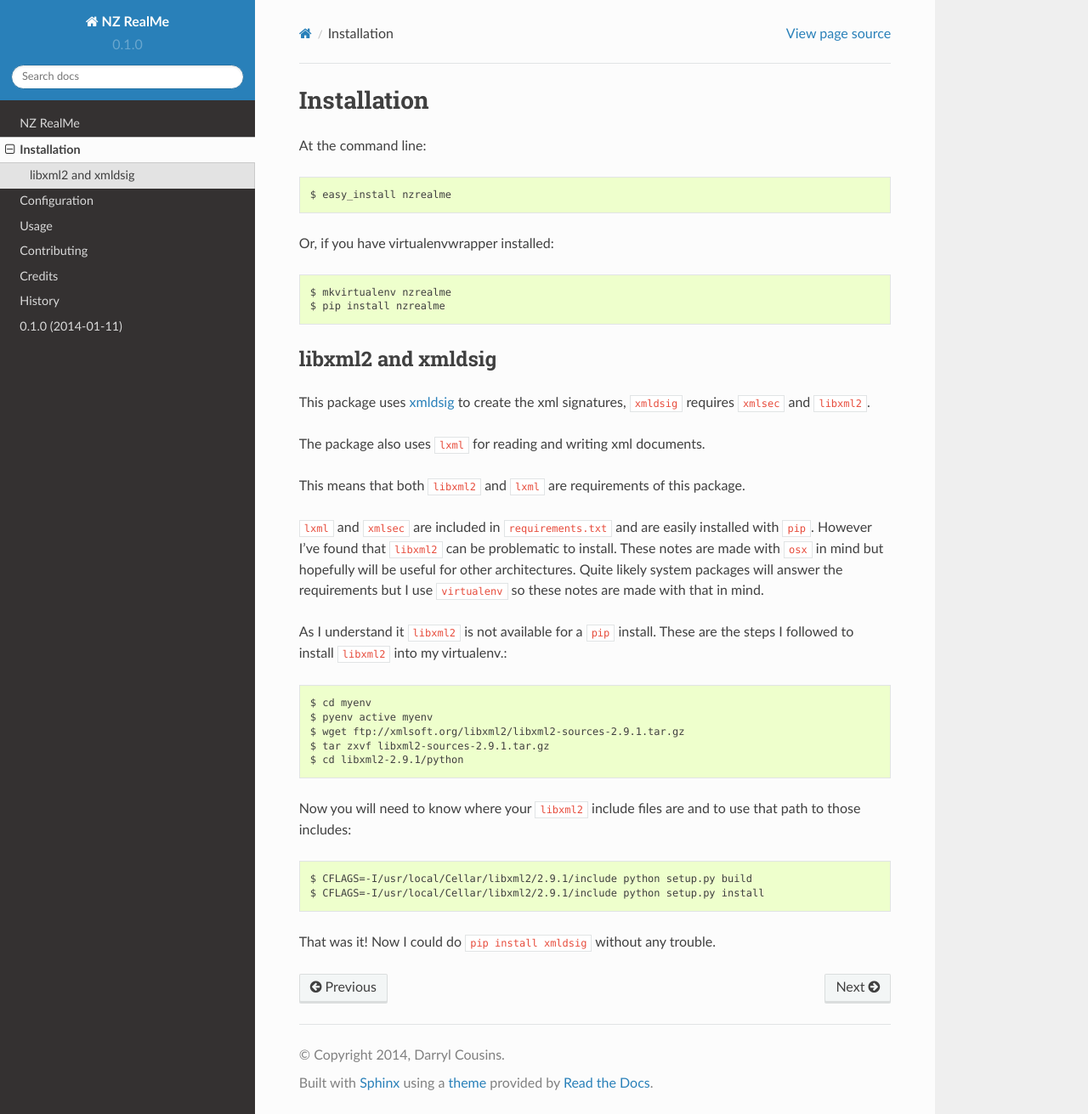
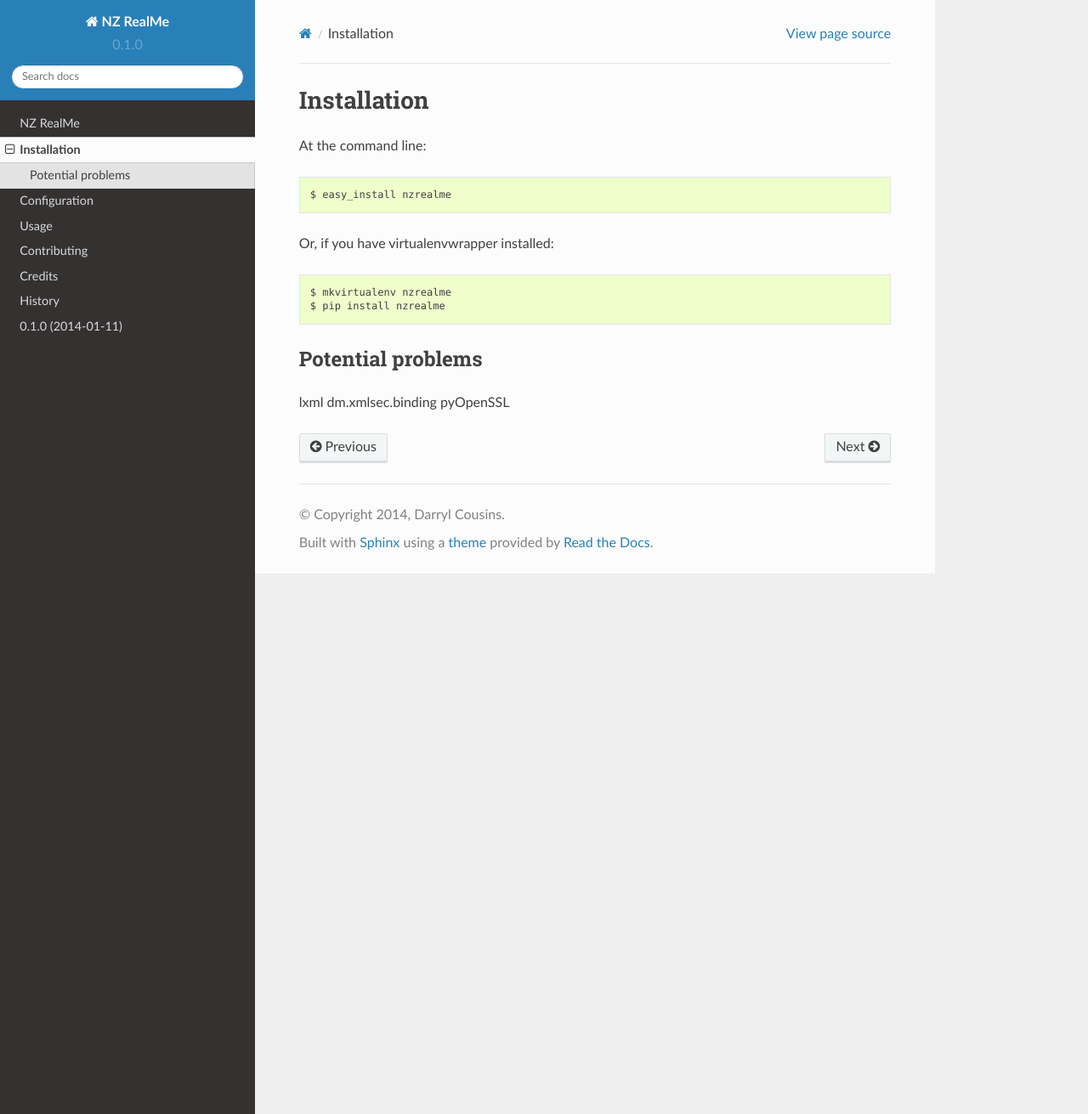
Before and after one commit to darrylcousins/nzrealme, a Sphinx documentation site: the page built from docs/installation.rst, in a window 1280 px wide and 1311 px high. Shown: the whole window at 85% size. Built offline with Sphinx 7.4.7 and the Read the Docs theme 2.0.0, drawn with Linux system fonts in a browser that asks for light colours.

Commit message:
updated installation after dependency change

```diff
--- a/docs/installation.rst
+++ b/docs/installation.rst
@@ -11,36 +11,10 @@
     $ mkvirtualenv nzrealme
     $ pip install nzrealme
 
-libxml2 and xmldsig
-===================
+Potential problems
+==================
 
-This package uses `xmldsig <https://github.com/AntagonistHQ/xmldsig>`_ to
-create the xml signatures, ``xmldsig`` requires ``xmlsec`` and ``libxml2``.
 
-The package also uses ``lxml`` for reading and writing xml documents.
-
-This means that both ``libxml2`` and ``lxml`` are requirements of this package.
-
-``lxml`` and ``xmlsec`` are included in ``requirements.txt`` and are easily
-installed with ``pip``. However I've found that ``libxml2`` can be problematic
-to install. These notes are made with ``osx`` in mind but hopefully will be
-useful for other architectures. Quite likely system packages will answer the
-requirements but I use ``virtualenv`` so these notes are made with that in
-mind.
-
-As I understand it ``libxml2`` is not available for a ``pip`` install. These
-are the steps I followed to install ``libxml2`` into my virtualenv.::
-
-    $ cd myenv
-    $ pyenv active myenv
-    $ wget ftp://xmlsoft.org/libxml2/libxml2-sources-2.9.1.tar.gz
-    $ tar zxvf libxml2-sources-2.9.1.tar.gz
-    $ cd libxml2-2.9.1/python
-
-Now you will need to know where your ``libxml2`` include files are and to use
-that path to those includes::
-
-    $ CFLAGS=-I/usr/local/Cellar/libxml2/2.9.1/include python setup.py build
-    $ CFLAGS=-I/usr/local/Cellar/libxml2/2.9.1/include python setup.py install
-
-That was it! Now I could do ``pip install xmldsig`` without any trouble.
+lxml
+dm.xmlsec.binding
+pyOpenSSL
```
